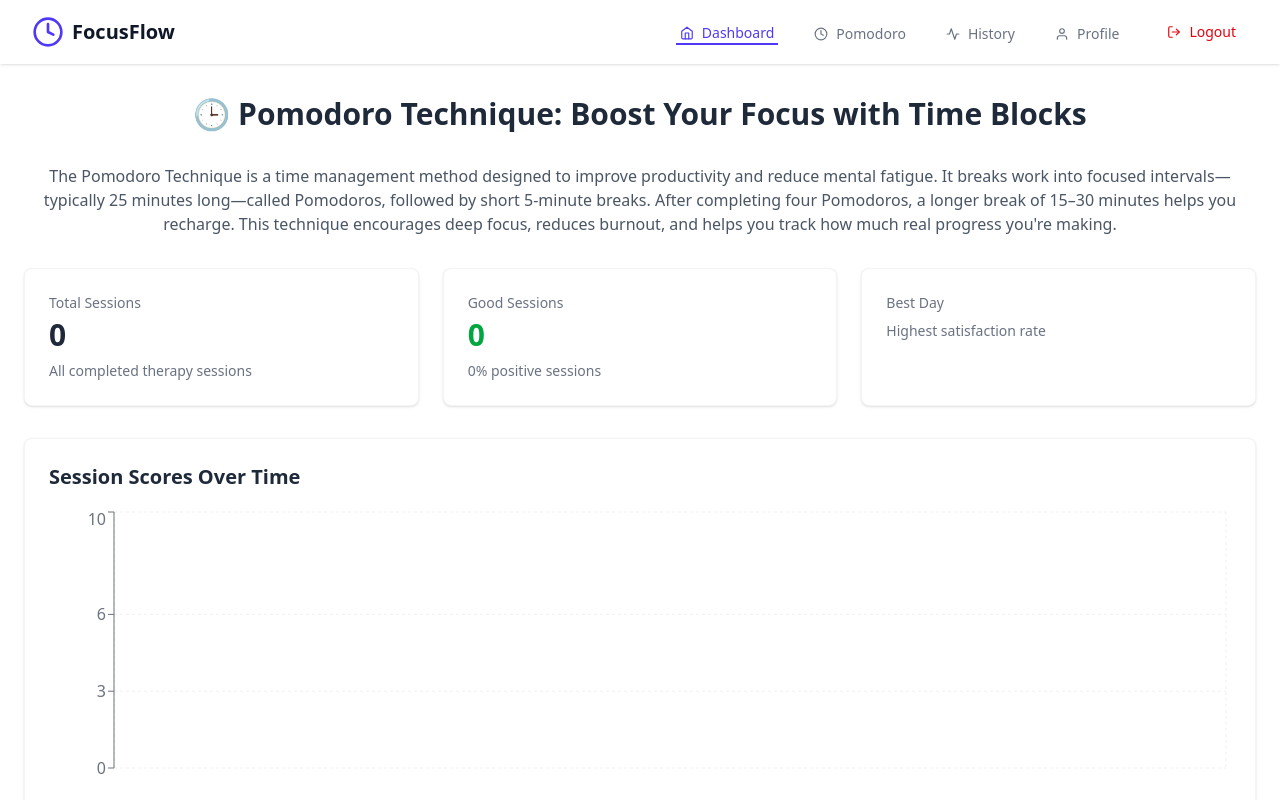
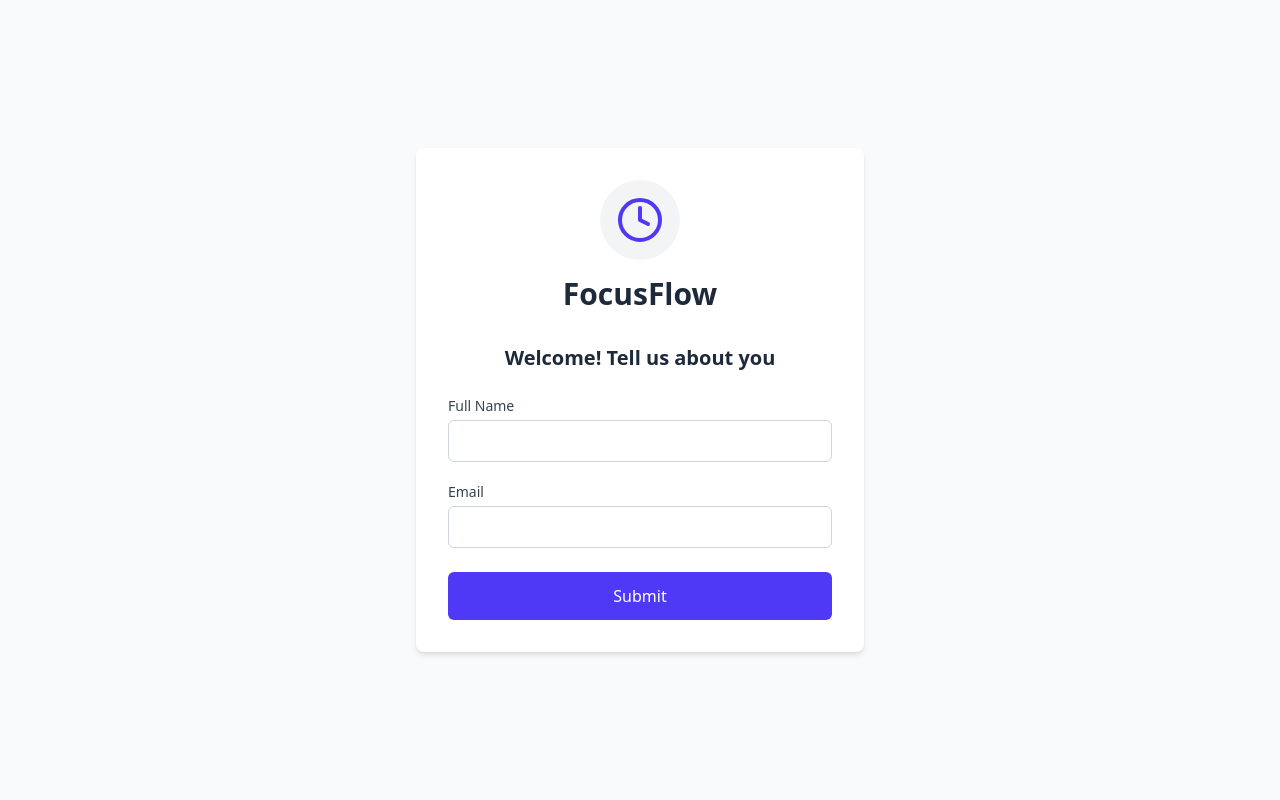
Before and after one commit to tanmayGypt/Pomodoro-project, a React (Vite) app: page /#/welcome in a window 1280 px wide. Before the commit this address led to /. Shown: the top 800 px of the page. Built offline with nearby package versions, Linux system fonts and the light colour scheme.

Commit message:
Add files via upload

```diff
--- a/src/Auth/Brand.jsx
+++ b/src/Auth/Brand.jsx
@@ -1,13 +1,12 @@
+import { FiClock } from 'react-icons/fi';
+
 const Brand = () => {
     return (
         <div className="flex flex-col items-center mb-8">
             <div className="w-20 h-20 flex items-center justify-center bg-gray-100 rounded-full mb-4">
-                <svg viewBox="0 0 24 24" width="48" height="48" className="text-indigo-600">
-                    <path fill="currentColor" d="M12 2L2 7v10l10 5 10-5V7L12 2zm0 2.8L20 9v6l-8 4-8-4V9l8-4.2z" />
-                    <path fill="currentColor" d="M12 11a2 2 0 100-4 2 2 0 000 4z" />
-                </svg>
+                <FiClock className="text-indigo-600" size={48} />
             </div>
-            <h1 className="text-3xl font-bold text-gray-800">AcmeAuth</h1>
+            <h1 className="text-3xl font-bold text-gray-800">FocusFlow</h1>
         </div>
     );
 };
--- a/src/main.jsx
+++ b/src/main.jsx
@@ -1,12 +1,12 @@
 import React from 'react';
 import ReactDOM from 'react-dom/client';
-import { BrowserRouter } from 'react-router-dom';
+import { HashRouter } from 'react-router-dom';
 import App from './App';
 
 ReactDOM.createRoot(document.getElementById('root')).render(
   <React.StrictMode>
-    <BrowserRouter>
+    <HashRouter>
       <App />
-    </BrowserRouter>
+    </HashRouter>
   </React.StrictMode>,
 );
```
